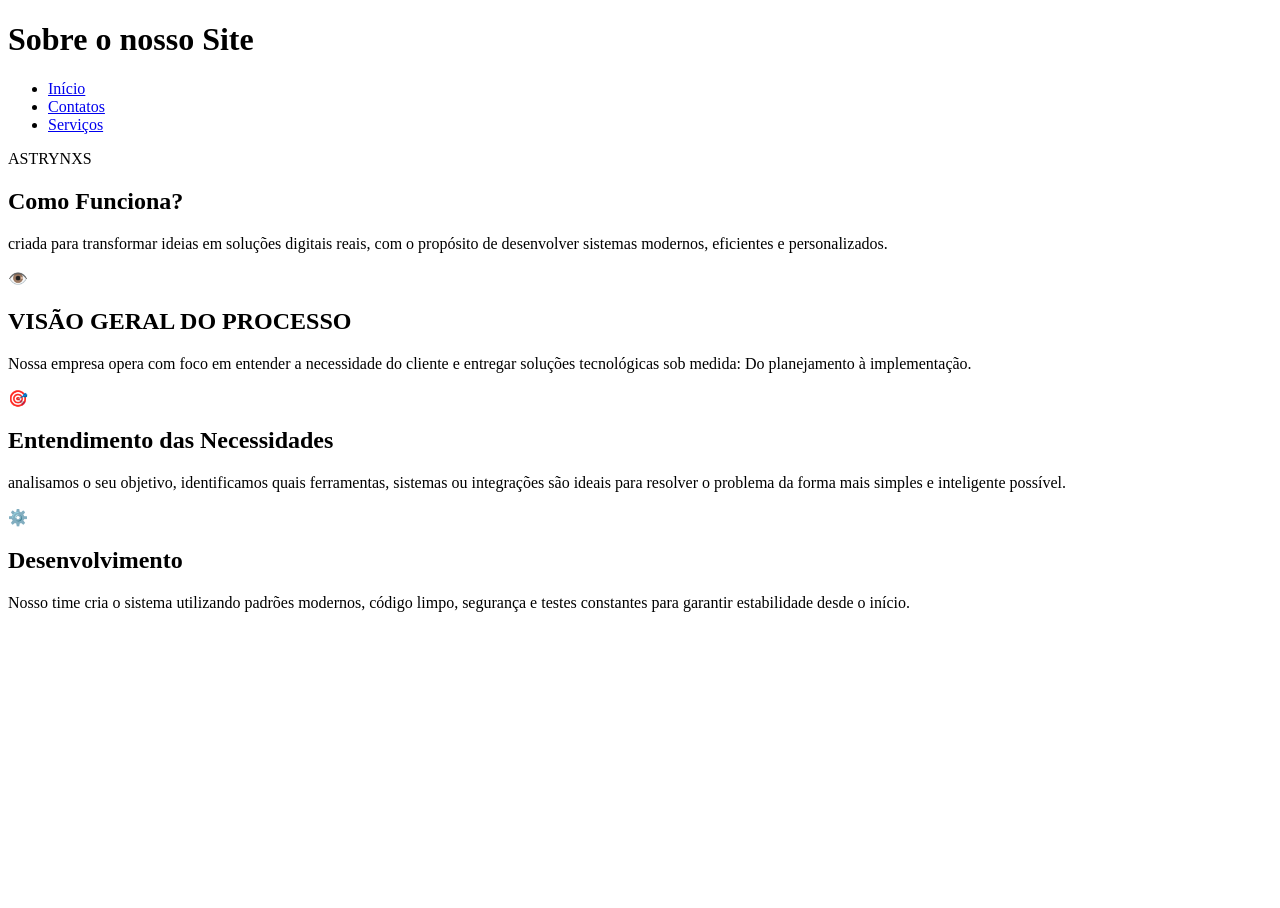
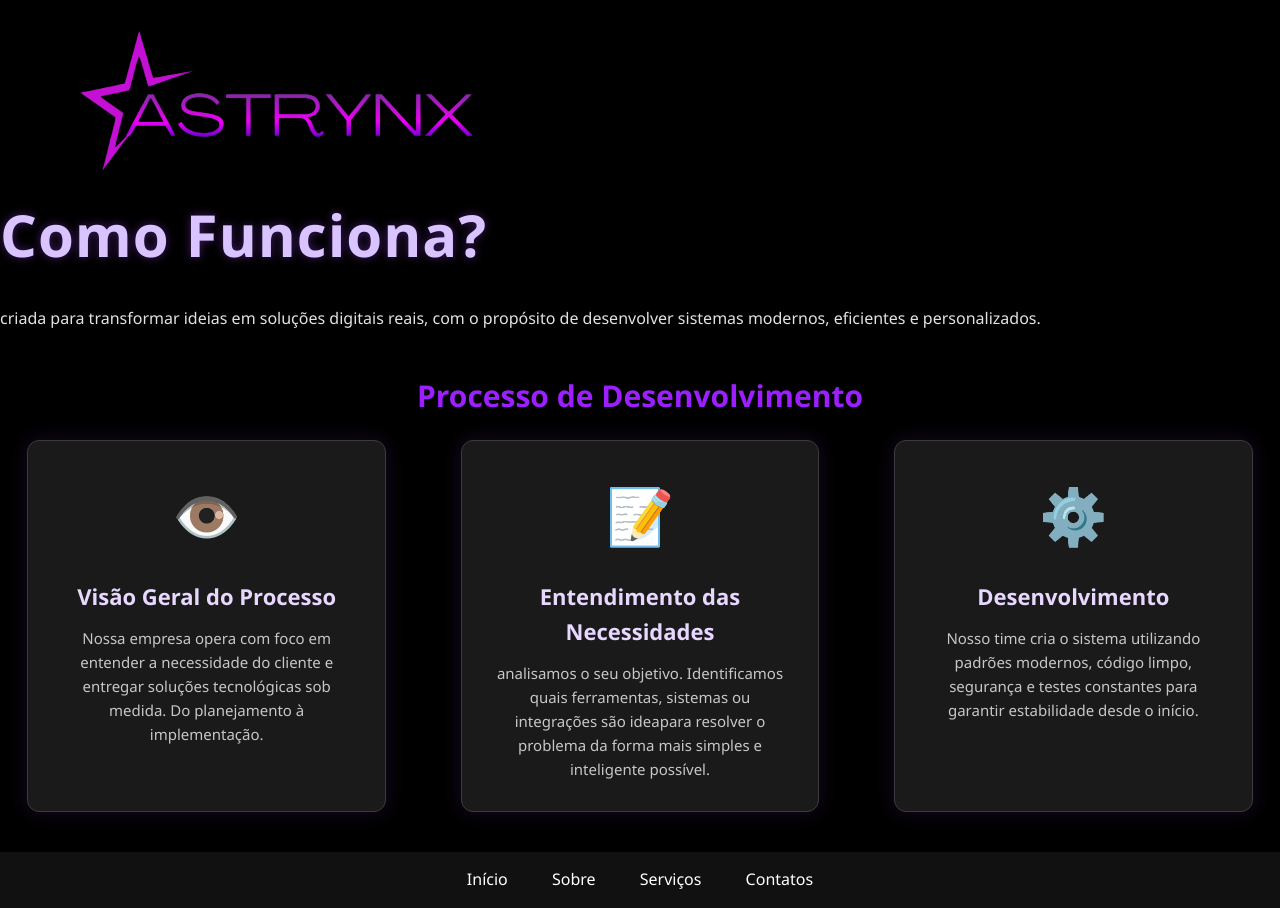
Before and after one commit to Lvictordm/Projeto-Astrynxs, a plain HTML site: page sobre.html in a window 1280 px wide. Before the commit the page ends 800 px from the top, so only its background shows below. Drawn offline with Linux system fonts and the light colour scheme.

Commit message:
estruturando o css

```diff
--- a/css/style.css
+++ b/css/style.css
@@ -0,0 +1,211 @@
+/* ===========================
+   RESET + FONTE
+=========================== */
+* {
+    margin: 0;
+    padding: 0;
+    box-sizing: border-box;
+    font-family: 'Segoe UI', Arial, sans-serif;
+}
+
+/* ===========================
+   BODY
+=========================== */
+body {
+    background: #000;
+    color: #e2e2e2;
+    line-height: 1.6;
+}
+
+/* ===========================
+   HEADER / TOPO
+=========================== */
+.topo {
+    width: 100%;
+    padding: 20px 60px;
+    display: flex;
+    justify-content: space-between;
+    align-items: center;
+    background: linear-gradient(90deg, #a7a6a6, #0f0f0f);
+    border-bottom: 1px solid #2d2d2d;
+    box-shadow: 0 2px 10px rgba(0, 0, 0, 0.6);
+}
+
+.logo img {
+    height: 10px;
+    filter: drop-shadow(0 0 10px #a043ff);
+}
+
+/* MENU */
+.menu a {
+    margin: 0 16px;
+    color: #d38bff;
+    text-decoration: none;
+    font-weight: bold;
+    letter-spacing: 1px;
+    transition: 0.3s ease;
+    display: inline-block;
+}
+
+.menu a:hover {
+    transform: scale(1.15);
+    color: #e7b2ff;
+}
+
+.icon-search {
+    margin-left: 20px;
+    font-size: 20px;
+    color: #d38bff;
+    cursor: pointer;
+    transition: 0.3s;
+}
+
+.icon-search:hover {
+    transform: scale(1.2);
+}
+
+/* ===========================
+   HERO SECTION
+=========================== */
+.hero {
+    display: flex;
+    justify-content: space-between;
+    align-items: center;
+    padding: 120px 60px;
+    flex-wrap: wrap;
+    margin-top: 40px;
+}
+
+.texto {
+    max-width: 650px;
+}
+
+h1 {
+    font-size: 58px;
+    font-weight: 700;
+    color: #d9c4ff;
+    margin-bottom: 25px;
+    letter-spacing: 1px;
+    text-shadow: 0 0 10px rgba(159, 73, 255, 0.4);
+}
+
+.subtitulo {
+    font-size: 23px;
+    margin-bottom: 28px;
+    color: #cccccc;
+}
+
+.descricao,
+.texto p {
+    font-size: 17px;
+    color: #b5b5b5;
+    margin-bottom: 18px;
+}
+
+/* BOTÃO */
+.botao {
+    display: inline-block;
+    padding: 16px 50px;
+    background: linear-gradient(90deg, #a34bff, #8b3dff);
+    border-radius: 50px;
+    font-size: 15px;
+    color: white;
+    font-weight: bold;
+    letter-spacing: 1px;
+    box-shadow: 0 0 25px #9a47ff55;
+    transition: .3s;
+}
+
+.botao:hover {
+    transform: scale(1.05);
+    box-shadow: 0 0 35px #b46cffaa;
+}
+
+/* IMAGEM HERO */
+.imagem img {
+    width: 100%;
+    height: auto;
+    filter: drop-shadow(0 0 25px #b350ff);
+    transition: 0.6s ease;
+}
+
+.imagem img:hover {
+    transform: scale(1.05);
+}
+
+/* ===========================
+   SESSÃO "COMO FUNCIONA"
+=========================== */
+
+section {
+    text-align: center;
+    padding: 40px 0;
+}
+
+section h2 {
+    font-size: 30px;
+    color: #9b1fff;
+    margin-bottom: 20px;
+}
+
+/* CARDS */
+.card-container {
+    display: flex;
+    justify-content: space-around;
+    flex-wrap: wrap;
+    gap: 20px;
+}
+
+.card {
+    background-color: #1a1a1a;
+    border-radius: 12px;
+    padding: 30px;
+    width: 28%;
+    min-width: 280px;
+    box-shadow: 0 0 20px rgba(159, 73, 255, 0.15);
+    text-align: center;
+    transition: 0.3s ease;
+    border: 1px solid #3b3b3b;
+}
+
+.card:hover {
+    transform: translateY(-10px);
+    box-shadow: 0 0 25px rgba(159, 73, 255, 0.35);
+}
+
+.card .icon {
+    font-size: 55px;
+    color: #b35aff;
+    margin-bottom: 20px;
+}
+
+.card h3 {
+    font-size: 22px;
+    margin-bottom: 12px;
+    color: #e8d7ff;
+}
+
+.card p {
+    font-size: 15px;
+    color: #c7c7c7;
+}
+
+/* ===========================
+   NAV (caso necessário no rodapé)
+=========================== */
+nav {
+    background-color: #111;
+    padding: 15px;
+    text-align: center;
+}
+
+nav a {
+    color: #fff;
+    text-decoration: none;
+    margin: 0 20px;
+    font-size: 16px;
+}
+
+nav a:hover {
+    color: #9b1fff;
+}
--- a/sobre.html
+++ b/sobre.html
@@ -1,57 +1,45 @@
 <!DOCTYPE html>
-<html lang="en">
+<html lang="pt-br">
 <head>
   <meta charset="UTF-8">
   <meta name="viewport" content="width=device-width, initial-scale=1.0">
-    <title>Sobre</title>
+  <title>Astrynx</title>
   <link rel="stylesheet" href="css/style.css">
 </head>
 <body>
-    <header>
-        <h1>Sobre o nosso Site</h1>
-        <nav>
-            <ul>
-                <li><a href="index.html">Início</a></li>
-                <li><a href="contatos.html">Contatos</a></li>
-                <li><a href="serviços.html">Serviços</a></li>
+  <header >
+    <img src="img/Logo astrynx.png" alt="img">
+    <h1>Como Funciona?</h1>
+    <p> criada para transformar ideias em soluções digitais reais, com o propósito de desenvolver sistemas modernos, eficientes e personalizados.
+</p>
+  </header>
 
-            </ul>
-        </nav>
-    </header>
-    <main class="container">
-        <section class="sobre">
-            <p class="suctitulo">ASTRYNXS</p>
-            <h1>Como Funciona?</h1>
-            <p class="descrição">criada para transformar ideias em soluções digitais reais, com o propósito de desenvolver sistemas modernos, eficientes e personalizados.</p>
-
-            <div class="process-grid">
-
-                <div class="process-card">
-                    <div class="icon-circle">
-                        <span class="card-icon">👁️</span>
+  <section>
+    <h2>Processo de Desenvolvimento</h2>
+    <div class="card-container">
+      <div class="card">
+        <div class="icon">👁️</div>
+        <h3>Visão Geral do Processo</h3>
+        <p>Nossa empresa opera com foco em entender a necessidade do cliente e entregar soluções tecnológicas sob medida. Do planejamento à implementação.</p>
       </div>
-                    <h2>VISÃO GERAL DO PROCESSO</h2>
-                    <p>Nossa empresa opera com foco em entender a necessidade do cliente e entregar soluções tecnológicas sob medida: Do planejamento à implementação.</p>
+      <div class="card">
+        <div class="icon">📝</div>
+        <h3>Entendimento das Necessidades</h3>
+        <p>analisamos o seu objetivo. Identificamos quais ferramentas, sistemas ou integrações são ideapara resolver o problema da forma mais simples e inteligente possível.</p>
       </div>
-
-                <div class="process-card">
-                    <div class="icon-circle">
-                        <span class="card-icon">🎯</span>
-                    </div>
-                    <h2>Entendimento das Necessidades</h2>
-                    <p>analisamos o seu objetivo, identificamos quais ferramentas, sistemas ou integrações são ideais para resolver o problema da forma mais simples e inteligente possível.</p>
-                </div>
-
-                <div class="process-card">
-                    <div class="icon-circle">
-                        <span class="card-icon">⚙️</span>
-                    </div>
-                    <h2>Desenvolvimento</h2>
+      <div class="card">
+        <div class="icon">⚙️</div>
+        <h3>Desenvolvimento</h3>
         <p>Nosso time cria o sistema utilizando padrões modernos, código limpo, segurança e testes constantes para garantir estabilidade desde o início.</p>
       </div>
-
     </div>
   </section>
-    </main>
+
+  <nav>
+    <a href="#">Início</a>
+    <a href="#">Sobre</a>
+    <a href="#">Serviços</a>
+    <a href="#">Contatos</a>
+  </nav>
 </body>
 </html>
```
Also changed, not shown: img/Logo astrynx.png (added). Lines whose indentation alone changed are shown as unchanged.
